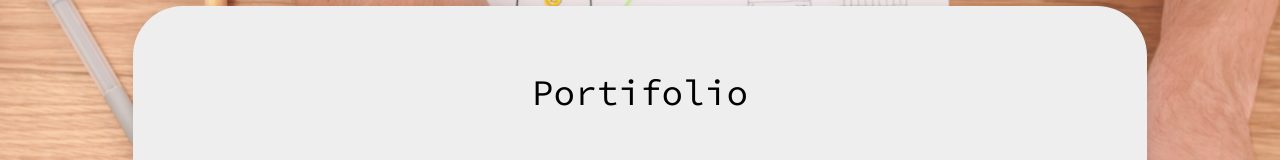
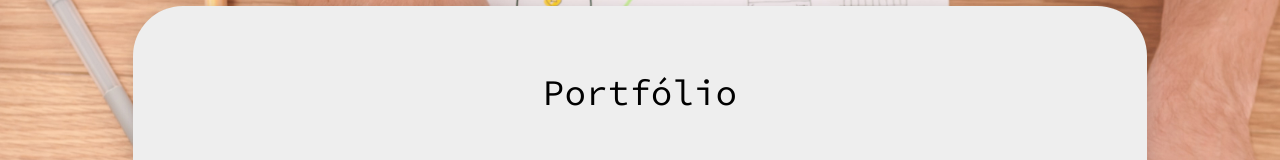
Before and after one commit to Kn-Alcantara/site-pessoal, a plain HTML site: page index.html in a window 1280 px wide. Shown: the part 864-1024 px from the top of the page. Drawn offline with Linux system fonts and the light colour scheme.

Commit message:
ultimos detalhes do Portfólio

```diff
--- a/index.html
+++ b/index.html
@@ -35,7 +35,7 @@
       </ul>
     </div>
     <div class="portifolio">
-      <h1 class="title">Portifolio</h1>
+      <h1 class="title">Portfólio</h1>
       <ul>
         <li>
           <img src="./img/img/1.jpg" alt="1" />
```
